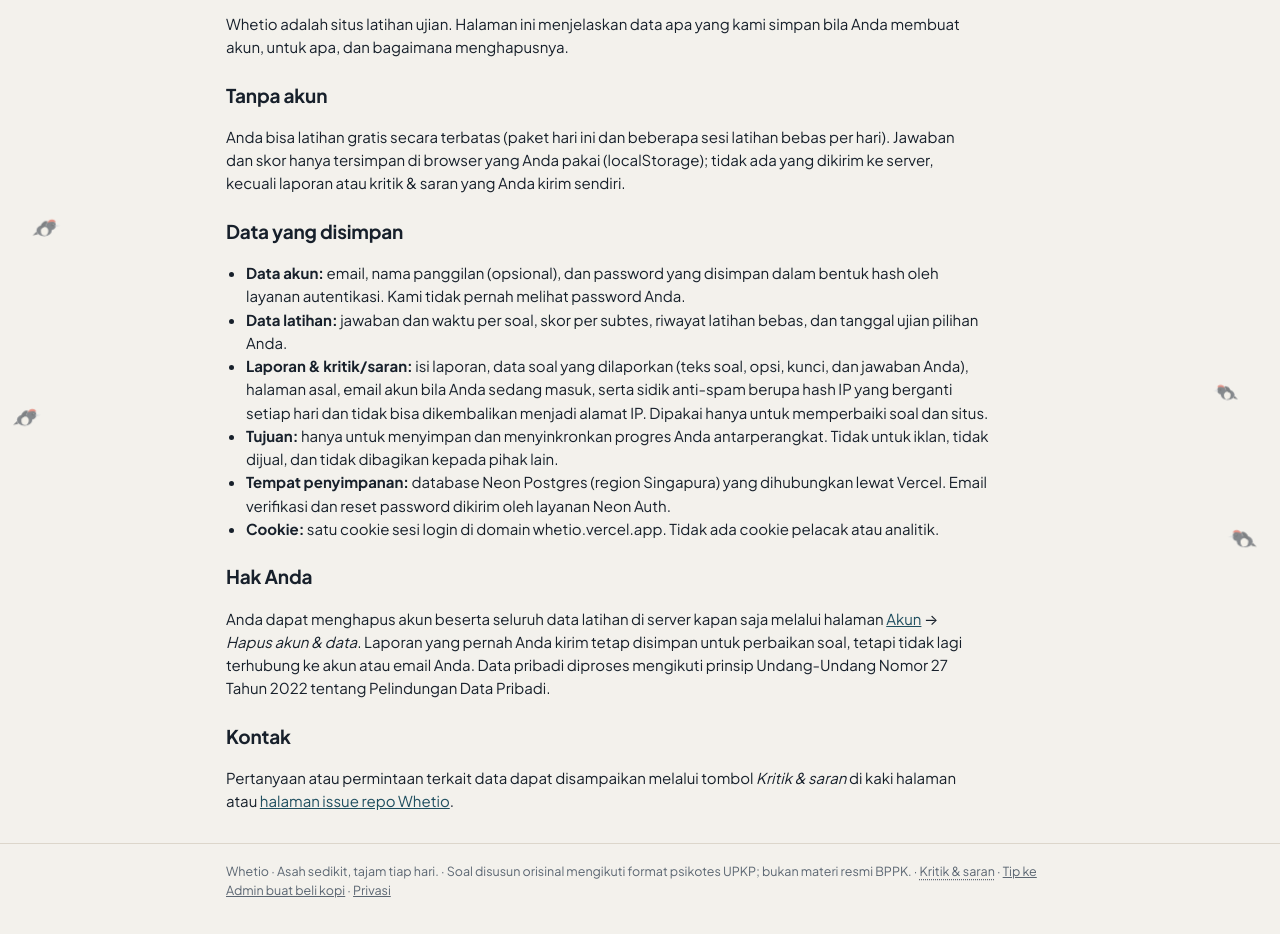
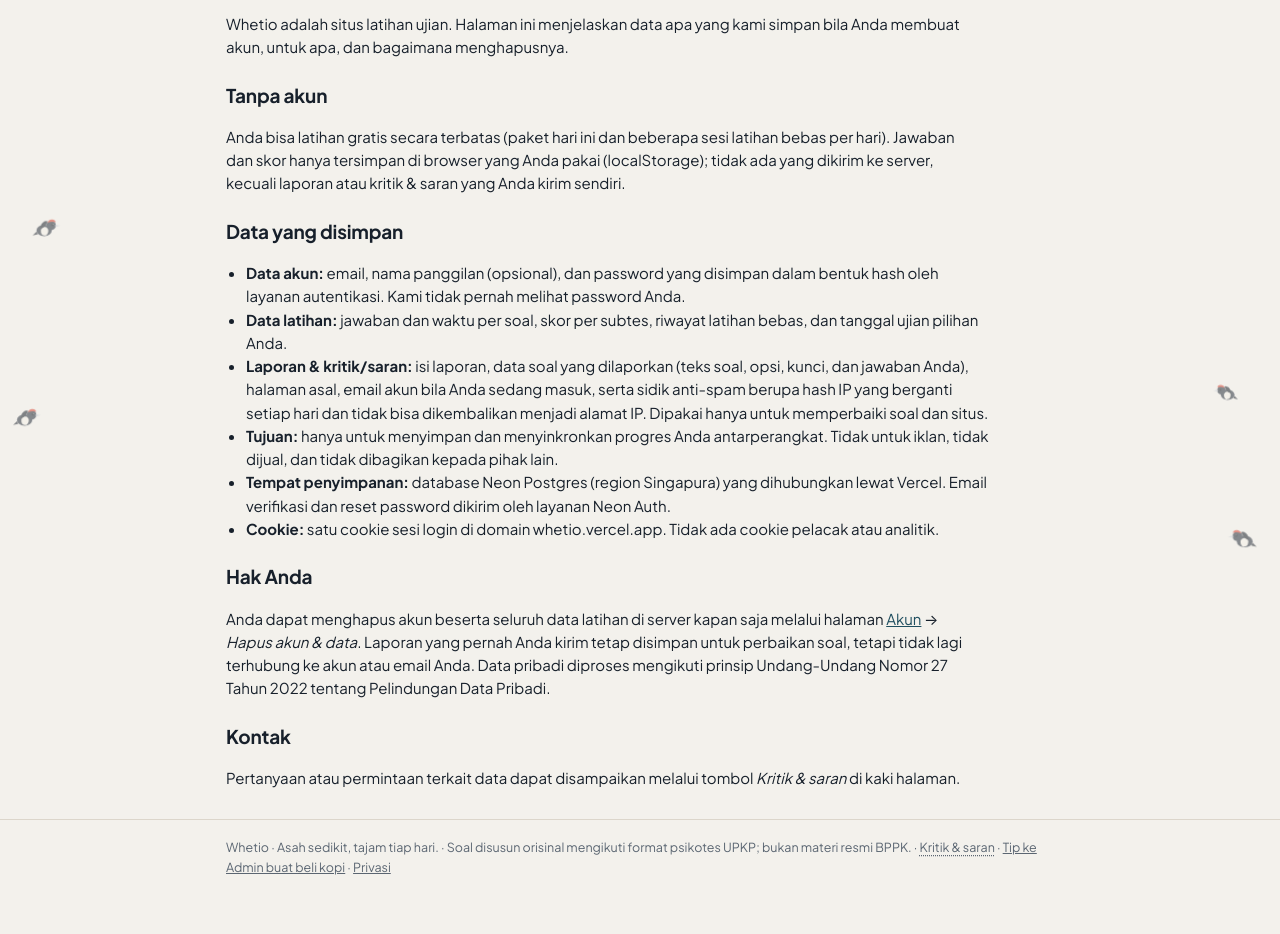
Before and after one commit to abrorhd/whetio, a website: page privasi/index.html in a window 1280 px wide. Shown: the part 143-1077 px from the top of the page. After the commit the page ends 1054 px from the top, so only its background shows below. Drawn offline with Linux system fonts and the light colour scheme.

Commit message:
Privasi: kontak lewat Kritik & saran (repo akan privat)
Co-Authored-By: Claude Opus 5.5 <noreply@anthropic.com>
Claude-Session: https://claude.ai/code/session_01ChgSGfKctnX1dwyB6wTrst

```diff
--- a/privasi/index.html
+++ b/privasi/index.html
@@ -31,7 +31,7 @@
   <h2>Hak Anda</h2>
   <p>Anda dapat menghapus akun beserta seluruh data latihan di server kapan saja melalui halaman <a href="/akun/">Akun</a> → <i>Hapus akun &amp; data</i>. Laporan yang pernah Anda kirim tetap disimpan untuk perbaikan soal, tetapi tidak lagi terhubung ke akun atau email Anda. Data pribadi diproses mengikuti prinsip Undang-Undang Nomor 27 Tahun 2022 tentang Pelindungan Data Pribadi.</p>
   <h2>Kontak</h2>
-  <p>Pertanyaan atau permintaan terkait data dapat disampaikan melalui tombol <i>Kritik &amp; saran</i> di kaki halaman atau <a href="https://github.com/abrorhd/whetio/issues" rel="noopener">halaman issue repo Whetio</a>.</p>
+  <p>Pertanyaan atau permintaan terkait data dapat disampaikan melalui tombol <i>Kritik &amp; saran</i> di kaki halaman.</p>
 </main>
 <div id="kaki"></div>
 <script type="module">
```
